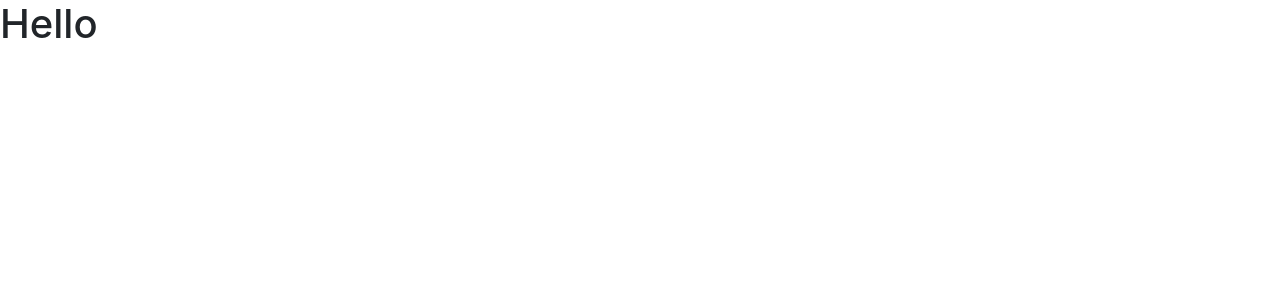
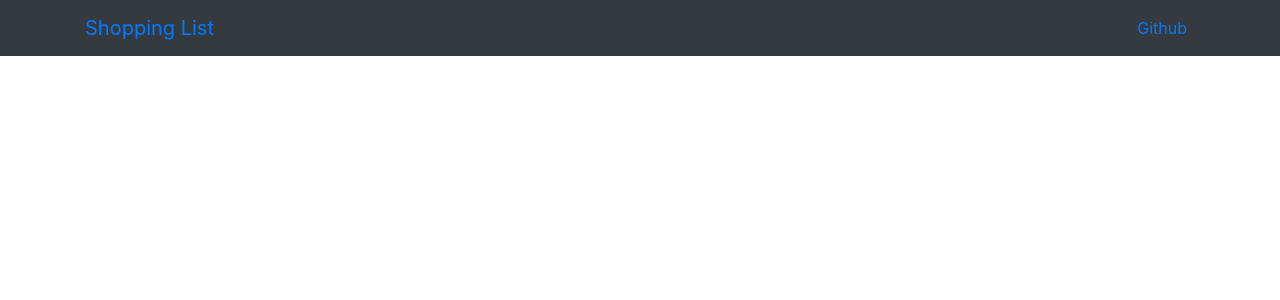
Before and after one commit to necelentano/mern-shopping-list, a React (Create React App) app in the folder client/: page / in a window 1280 px wide. Shown: the top 300 px of the page. Built offline with nearby package versions, Linux system fonts and the light colour scheme; the HTML template or start-up script is replaced by a standard one.

Commit message:
Added AppNavbar component

```diff
--- a/client/src/App.js
+++ b/client/src/App.js
@@ -1,4 +1,5 @@
 import React, { Component } from 'react';
+import AppNavbar from './components/AppNavbar'
 
 import 'bootstrap/dist/css/bootstrap.min.css';
 import './App.css';
@@ -7,7 +8,7 @@ class App extends Component {
   render() {
     return (
       <div className="App">
-        <h1>Hello</h1>
+        <AppNavbar />
       </div>
     );
   }
--- /dev/null
+++ b/client/src/components/AppNavbar.js
@@ -0,0 +1,50 @@
+import React, { Component } from 'react';
+
+import {
+    Collapse,
+    Navbar,
+    NavbarToggler,
+    NavbarBrand,
+    Nav,
+    NavItem,
+    NavLink,
+    Container
+} from 'reactstrap';
+
+class AppNavbar extends Component {
+
+    state = {
+        isOpen: false
+    }
+
+    toggle = () => {
+      this.setState({
+          isOpen: !this.state.isOpen
+      });
+    }
+
+    render() {
+        return (
+            <div>
+                <Navbar color="dark" expand="sm" className="md-5">
+                    <Container>
+                        <NavbarBrand href="/">Shopping List</NavbarBrand>
+                        <NavbarToggler onClick={this.toggle}/>
+                        <Collapse isOpen={this.state.isOpen} navbar>
+                            <Nav className="ml-auto" navbar>
+                                <NavItem>
+                                    <NavLink href="https://github.com/necelentano">
+                                        Github
+                                    </NavLink>
+                                </NavItem>
+                            </Nav>
+                        </Collapse>
+                    </Container>
+                </Navbar>
+            </div>
+        )
+    }
+
+}
+
+export default AppNavbar;
```
